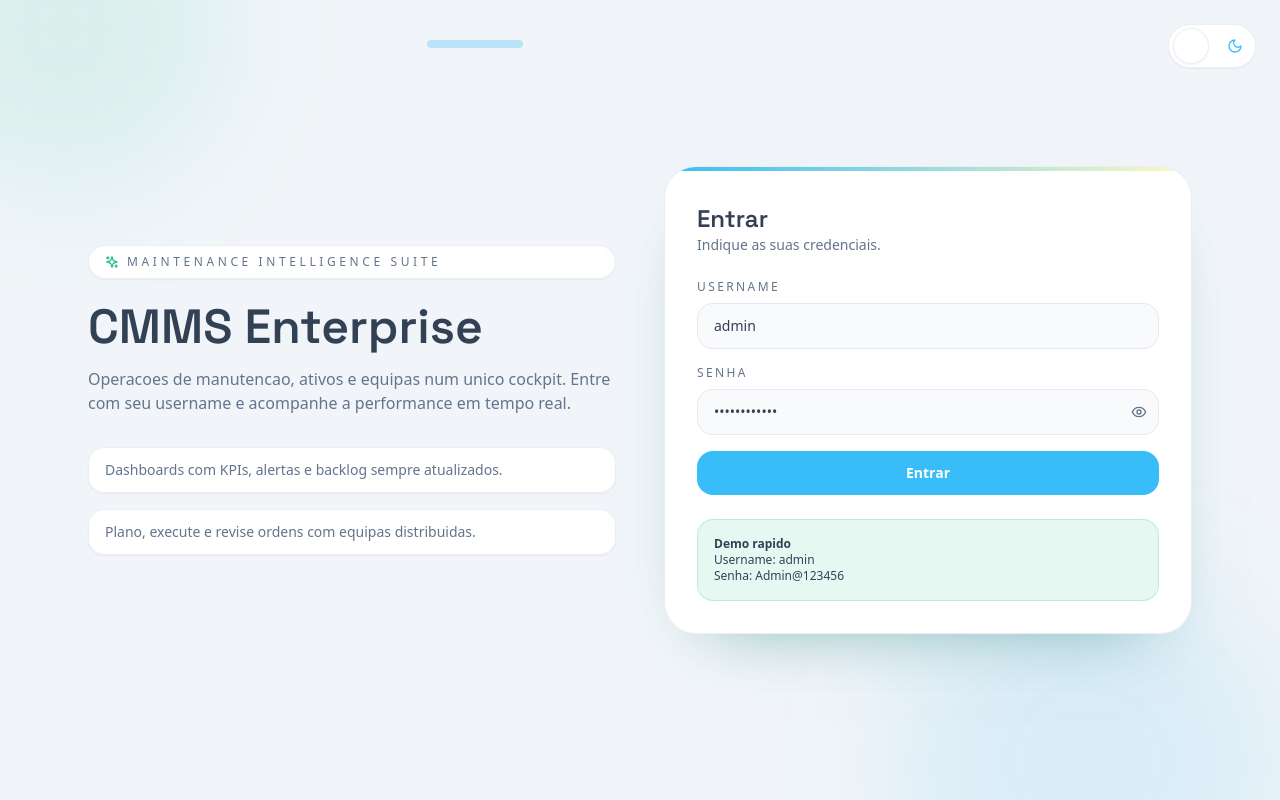
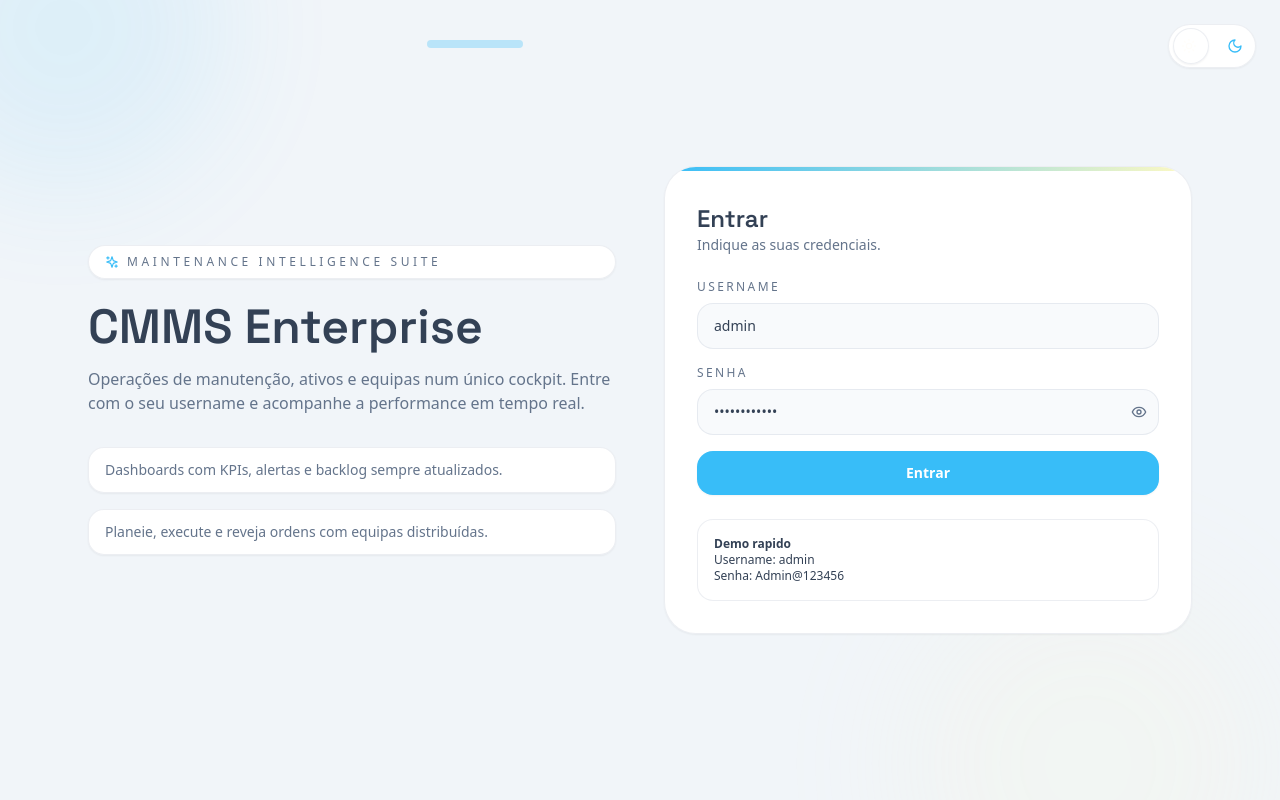
Before and after one commit to djduartesantos-hub/Manuten-o-, a React (Vite) app in the folder frontend/: page / in a window 1280 px wide. Built offline with nearby package versions, Linux system fonts and the light colour scheme.

Commit message:
ui: redesign da página de login

```diff
--- a/frontend/src/pages/LoginPage.tsx
+++ b/frontend/src/pages/LoginPage.tsx
@@ -1,4 +1,4 @@
-import React, { type CSSProperties } from 'react';
+import React from 'react';
 import { useNavigate } from 'react-router-dom';
 import { useAuth } from '../hooks/useAuth';
 import { login as apiLogin } from '../services/api';
@@ -41,11 +41,9 @@ export function LoginPage() {
   };
 
   return (
-    <div
-      className="relative min-h-screen overflow-hidden theme-bg theme-text"
-    >
-      <div className="absolute -top-32 -left-24 h-80 w-80 rounded-full bg-emerald-500/10 blur-3xl auth-float" />
-      <div className="absolute -bottom-40 right-0 h-96 w-96 rounded-full bg-sky-500/10 blur-3xl auth-float" />
+    <div className="relative min-h-screen overflow-hidden theme-bg theme-text">
+      <div className="absolute -top-32 -left-24 h-80 w-80 rounded-full bg-[color:var(--dash-accent)] opacity-10 blur-3xl auth-float" />
+      <div className="absolute -bottom-40 right-0 h-96 w-96 rounded-full bg-[color:var(--dash-accent-2)] opacity-10 blur-3xl auth-float" />
       <div className="absolute left-1/3 top-10 h-2 w-24 rounded-full bg-[color:var(--dash-accent)] opacity-30" />
 
       <div className="absolute right-6 top-6 z-20">
@@ -55,7 +53,7 @@ export function LoginPage() {
           role="switch"
           aria-checked={isDark}
           aria-label="Alternar tema"
-          className="relative h-11 w-[88px] rounded-full border theme-border theme-card shadow-sm"
+          className="relative h-11 w-[88px] rounded-full border theme-border theme-card shadow-sm transition"
         >
           <span className="absolute left-3 top-1/2 -translate-y-1/2 text-amber-500">
             <Sun className="h-4 w-4" />
@@ -75,14 +73,14 @@ export function LoginPage() {
       <div className="relative mx-auto flex min-h-screen max-w-6xl flex-col items-center gap-12 px-6 py-16 lg:flex-row lg:items-stretch">
         <div className="flex w-full flex-col justify-center lg:w-1/2">
           <div className="inline-flex items-center gap-2 rounded-full border theme-border theme-card px-4 py-2 text-xs uppercase tracking-[0.3em] theme-text-muted shadow-sm">
-            <Sparkles className="h-3.5 w-3.5 text-emerald-500" />
+            <Sparkles className="h-3.5 w-3.5 text-[color:var(--dash-accent)]" />
             Maintenance Intelligence Suite
           </div>
           <h1 className="mt-6 font-display text-4xl font-semibold theme-text lg:text-5xl">
             CMMS Enterprise
           </h1>
           <p className="mt-4 text-base theme-text-muted">
-            Operacoes de manutencao, ativos e equipas num unico cockpit. Entre com seu username e
+            Operações de manutenção, ativos e equipas num único cockpit. Entre com o seu username e
             acompanhe a performance em tempo real.
           </p>
           <div className="mt-8 grid gap-4 text-sm theme-text-muted">
@@ -90,13 +88,13 @@ export function LoginPage() {
               Dashboards com KPIs, alertas e backlog sempre atualizados.
             </div>
             <div className="rounded-2xl border theme-border theme-card px-4 py-3 shadow-sm">
-              Plano, execute e revise ordens com equipas distribuidas.
+              Planeie, execute e reveja ordens com equipas distribuídas.
             </div>
           </div>
         </div>
 
         <div className="flex w-full items-center lg:w-1/2">
-          <div className="w-full overflow-hidden rounded-[32px] border theme-border theme-card shadow-[0_30px_70px_-45px_rgba(15,118,110,0.6)]">
+          <div className="w-full overflow-hidden rounded-[32px] border theme-border theme-card shadow-sm">
             <div className="h-1 w-full bg-[linear-gradient(90deg,var(--dash-accent),var(--dash-accent-2))]" />
             <div className="p-8">
               <div className="mb-6">
@@ -106,7 +104,7 @@ export function LoginPage() {
 
             {error && (
               <div className="mb-6 flex items-start gap-3 rounded-2xl border border-rose-500/20 bg-rose-500/10 p-4">
-                <AlertCircle className="w-5 h-5 text-rose-500 flex-shrink-0" />
+                <AlertCircle className="h-5 w-5 flex-shrink-0 text-rose-500" />
                 <p className="text-sm theme-text">{error}</p>
               </div>
             )}
@@ -124,7 +122,10 @@ export function LoginPage() {
                   type="text"
                   value={username}
                   onChange={(e) => setUsername(e.target.value)}
-                  className="mt-2 w-full rounded-2xl border theme-border bg-[color:var(--dash-panel-2)] px-4 py-3 text-sm text-[color:var(--dash-ink)] focus:border-emerald-400 focus:outline-none"
+                  autoComplete="username"
+                  spellCheck={false}
+                  disabled={loading}
+                  className="mt-2 w-full rounded-2xl border theme-border bg-[color:var(--dash-panel-2)] px-4 py-3 text-sm theme-text placeholder:theme-text-muted focus:outline-none focus:ring-2 focus:ring-[color:var(--dash-accent)]/25 disabled:opacity-70"
                   required
                 />
               </div>
@@ -142,15 +143,20 @@ export function LoginPage() {
                     type={showPassword ? 'text' : 'password'}
                     value={password}
                     onChange={(e) => setPassword(e.target.value)}
-                    className="w-full rounded-2xl border theme-border bg-[color:var(--dash-panel-2)] px-4 py-3 pr-12 text-sm text-[color:var(--dash-ink)] focus:border-emerald-400 focus:outline-none"
+                    autoComplete="current-password"
+                    disabled={loading}
+                    className="w-full rounded-2xl border theme-border bg-[color:var(--dash-panel-2)] px-4 py-3 pr-12 text-sm theme-text focus:outline-none focus:ring-2 focus:ring-[color:var(--dash-accent)]/25 disabled:opacity-70"
                     required
                   />
                   <button
                     type="button"
                     onClick={() => setShowPassword(!showPassword)}
-                    className="absolute right-3 top-1/2 -translate-y-1/2 theme-text-muted transition hover:theme-text"
+                    disabled={loading}
+                    aria-label={showPassword ? 'Ocultar password' : 'Mostrar password'}
+                    title={showPassword ? 'Ocultar' : 'Mostrar'}
+                    className="absolute right-3 top-1/2 -translate-y-1/2 theme-text-muted transition hover:theme-text disabled:opacity-60"
                   >
-                    {showPassword ? <EyeOff className="w-4 h-4" /> : <Eye className="w-4 h-4" />}
+                    {showPassword ? <EyeOff className="h-4 w-4" /> : <Eye className="h-4 w-4" />}
                   </button>
                 </div>
               </div>
@@ -158,13 +164,13 @@ export function LoginPage() {
               <button
                 type="submit"
                 disabled={loading}
-                className="mt-2 w-full rounded-2xl bg-[color:var(--dash-accent)] px-4 py-3 text-sm font-semibold text-white transition-opacity hover:opacity-90 disabled:opacity-60"
+                className="mt-2 w-full rounded-2xl bg-[color:var(--dash-accent)] px-4 py-3 text-sm font-semibold text-white shadow-sm transition hover:opacity-95 focus:outline-none focus:ring-2 focus:ring-[color:var(--dash-accent)]/30 disabled:cursor-not-allowed disabled:opacity-60"
               >
                 {loading ? 'Entrando...' : 'Entrar'}
               </button>
             </form>
 
-            <div className="mt-6 rounded-2xl border border-emerald-500/20 bg-emerald-500/10 p-4 text-xs theme-text">
+            <div className="mt-6 rounded-2xl border theme-border theme-card p-4 text-xs theme-text">
               <p className="font-semibold">Demo rapido</p>
               <p>Username: admin</p>
               <p>Senha: Admin@123456</p>
```
